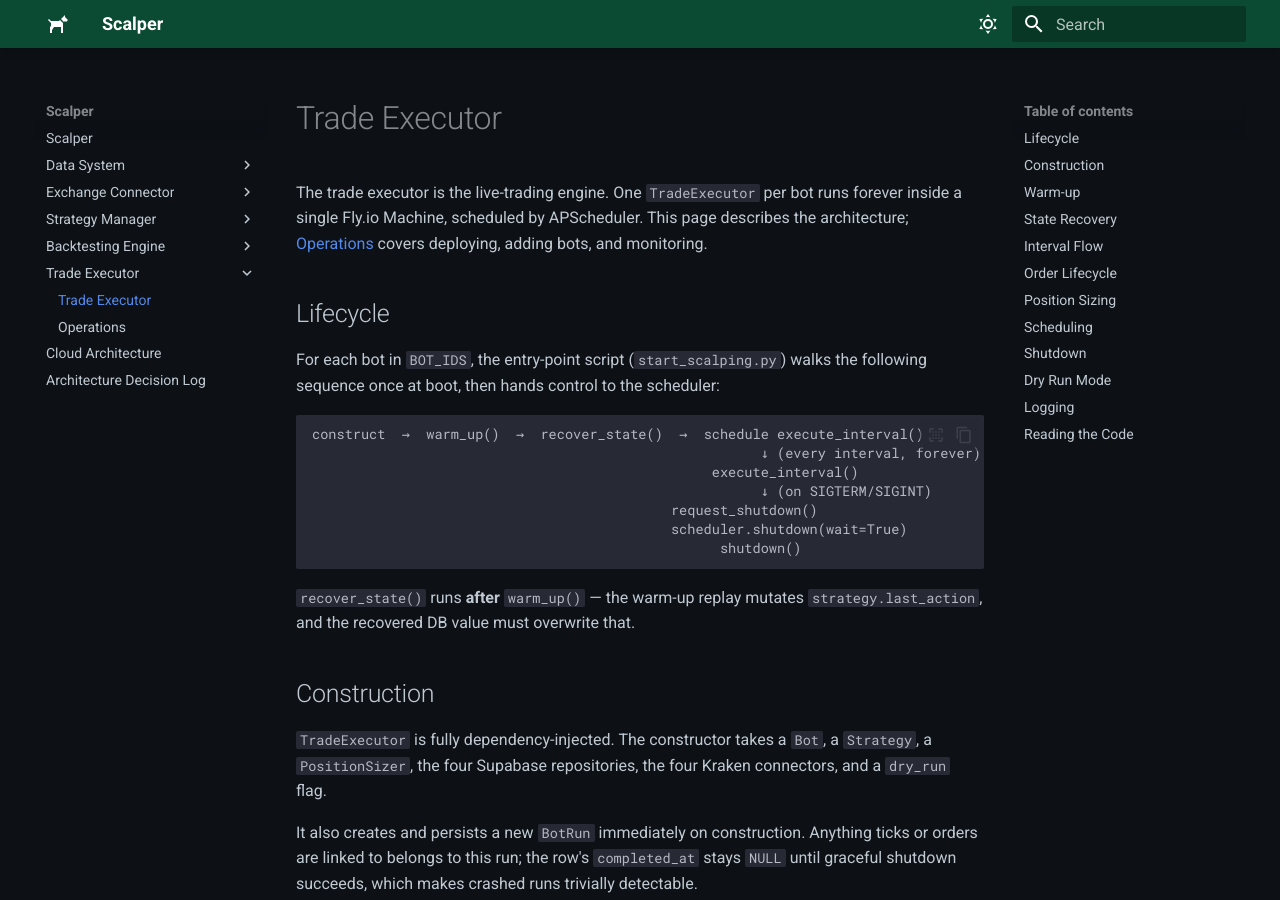
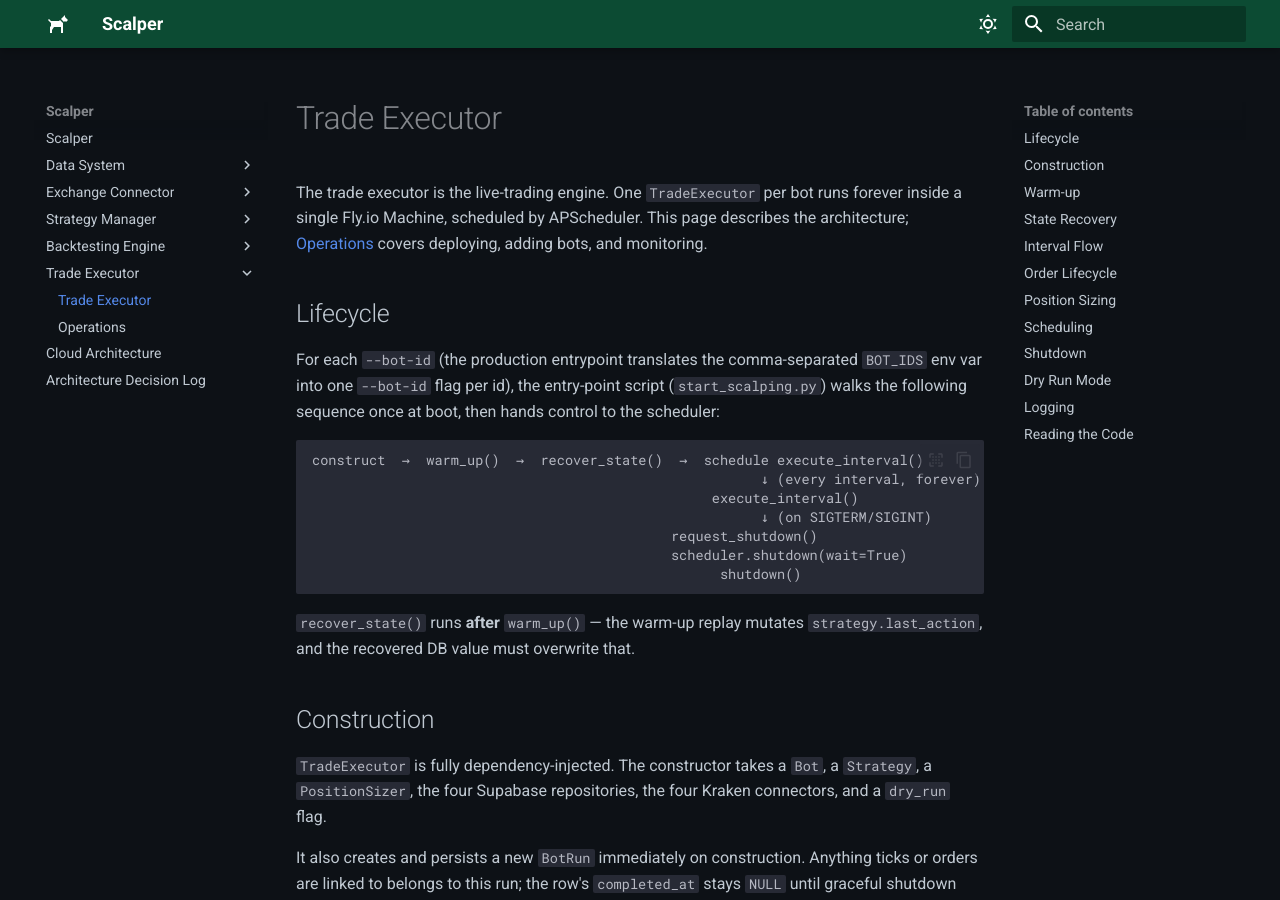
Before and after one commit to Phil-Lord/crypto-scalper, an MkDocs documentation site: the page built from docs/trade-executor/index.md, in a window 1280 px wide and 900 px high. Built offline with MkDocs 1.6.1 and Material for MkDocs 9.7.7, drawn with Linux system fonts in a browser that asks for light colours.

Commit message:
DOC: Specify bot ids env var/flag in TE docs

````diff
--- a/docs/trade-executor/index.md
+++ b/docs/trade-executor/index.md
@@ -6,8 +6,10 @@ architecture; [Operations](operations.md) covers deploying, adding bots, and mon
 
 ## Lifecycle
 
-For each bot in `BOT_IDS`, the entry-point script (`start_scalping.py`) walks the
-following sequence once at boot, then hands control to the scheduler:
+For each `--bot-id` (the production entrypoint translates the comma-separated
+`BOT_IDS` env var into one `--bot-id` flag per id), the entry-point script
+(`start_scalping.py`) walks the following sequence once at boot, then hands
+control to the scheduler:
 
 ```
 construct  →  warm_up()  →  recover_state()  →  schedule execute_interval()
````
